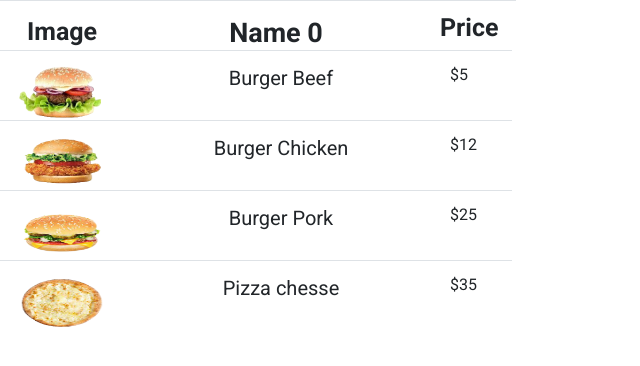
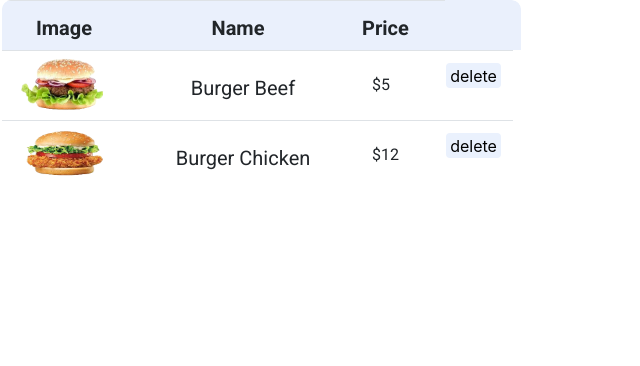
Before and after one commit to abalaz/food-angular-ui, an Angular app: page /cart in a window 1280 px wide. Shown: the top 366 px of the page, without its empty margins (0-640 px from the left). Built offline with nearby package versions, Linux system fonts and the light colour scheme.

Commit message:
delete cart

```diff
--- a/src/app/app.component.html
+++ b/src/app/app.component.html
@@ -46,7 +46,7 @@
         </div>
         <div class="store">
           <button class="fa fa-shopping-cart" (click)="navigate('cart')"></button>
-          <span class="number-item-in-cart">{{this.items}}</span>
+          <span class="number-item-in-cart">{{countNumber}}</span>
         </div>
       </div>
       <div class="bottomc-content">
--- a/src/app/app.component.ts
+++ b/src/app/app.component.ts
@@ -2,6 +2,7 @@ import { Component, OnInit } from '@angular/core';
 import { ActivatedRoute, Router } from '@angular/router';
 import { Output,EventEmitter } from '@angular/core';
 import { UserService } from './services/user.service';
+
 
 @Component({
   selector: 'app-root',
@@ -19,7 +20,6 @@ export class AppComponent implements OnInit {
   items= 0;
 
   constructor(private router:Router, public userService: UserService,private route: ActivatedRoute ){
-    this.countNumber();
   }
 
 
@@ -52,7 +52,7 @@ export class AppComponent implements OnInit {
   navigateUrl(direction: string, type: string) {
     this.router.navigate([direction], { queryParams: { categori: type }});
     this.selectedFoodType = type;
-    window.location.replace(direction);
+
   }
 
   addNewItem(value: string) {
@@ -78,13 +78,9 @@ export class AppComponent implements OnInit {
     localStorage.clear();
   }
 
-  countNumber(){
-    this.userService.listFoods.find(elm=> {
-      if(elm.check=== true){
-        length++;
-        this.items= length;
-        console.log(this.items);
-      }
-    });
+  get countNumber(){
+    const numberListOrder = this.userService.listFoods.filter(i => i.check).length;
+    console.log(numberListOrder);
+    return numberListOrder;
   }
 }
--- a/src/app/components/cart/cart.component.css
+++ b/src/app/components/cart/cart.component.css
@@ -17,6 +17,8 @@ tbody {
   overflow-y: scroll;
   height: 375px;
   width: 519px;
+  margin: 0px 0px 10px 2px;
+  border-radius: 9px;
 }
 
 ::-webkit-scrollbar {
@@ -35,23 +37,26 @@ tbody {
 
 .table-top {
   height: 50px;
+  background-color:rgb(234 240 252);
+  border-radius: 9px 9px 0px 0px;
 }
 
 .img-item-top {
   width: 100px;
   display: flex;
   justify-content: center;
+  align-items: center;
   font-weight: 600;
-  font-size: 25px;
+  font-size: 20px;
   font-family: 'Roboto', sans-serif;
 }
 
 .name-item-top {
-  width: 280px;
+  width: 200px;
   display: flex;
   justify-content: center;
   align-items: center;
-  font-size: 27px;
+  font-size: 20px;
   font-weight: 600;
   font-family: 'Roboto', sans-serif;
 }
@@ -59,10 +64,9 @@ tbody {
 .money-item-top {
   display: flex;
   font-weight: 600;
-  height: 30px;
-  width: 64px;
+  justify-content: center;
   align-items: center;
-  font-size: 25px;
+  font-size: 20px;
   font-family: 'Roboto', sans-serif;
 }
 
@@ -73,18 +77,33 @@ tbody {
 .img-item {
   width: 100px;
   height: 60px;
+  transform: translateY(-8px);
 }
 
 .name-item {
-  width: 290px;
+  width: 210px;
   text-align: center;
   font-size: 20px;
   font-family: 'Roboto', sans-serif;
+  transform: translateY(10px);
 }
 
 .money-item {
   width: 50px;
   font-family: 'Roboto', sans-serif;
+  transform: translateY(10px);
+}
+
+.delete-item{
+  border: none;
+  height: 25px;
+  width: 55px;
+  border-radius: 4px;
+  background: #eaf1fd;
+}
+
+.delete-item:focus{
+  outline: none ;
 }
 
 .hidden {
--- a/src/app/components/cart/cart.component.html
+++ b/src/app/components/cart/cart.component.html
@@ -7,12 +7,15 @@
             <p class="img-item-top ">Image</p>
           </td>
           <td>
-            <p class="name-item-top">Name {{this.items}}</p>
+            <p class="name-item-top">Name </p>
           </td>
           <td>
             <p class="money-item-top">
               Price
             </p>
+          </td>
+          <td>
+
           </td>
         </tr>
         <tr class="table-content" *ngFor="let item of listData" [ngClass]="item.check? 'show':'hidden'">
@@ -25,6 +28,9 @@
           <td>
            <p class="money-item">${{item.price}}</p>
           </td>
+          <td>
+            <button class="delete-item" (click)="delete(item.id)">delete</button>
+          </td>
         </tr>
       </tbody>
     </table>
--- a/src/app/components/cart/cart.component.ts
+++ b/src/app/components/cart/cart.component.ts
@@ -8,7 +8,6 @@ import { UserService } from 'src/app/services/user.service';
 })
 export class CartComponent implements OnInit {
   listData = [...this.userService.listFoods];
-  items=0;
 
   constructor(private userService: UserService) {
 
@@ -17,4 +16,8 @@ export class CartComponent implements OnInit {
   ngOnInit(): void {
   }
 
+  delete(i: number): void{
+    this.listData = this.userService.listFoods.filter(elm => elm.id !== i);
+    this.userService.listFoods = this.listData;
+  }
 }
--- a/src/app/services/user.service.ts
+++ b/src/app/services/user.service.ts
@@ -37,7 +37,7 @@ export class UserService {
       des: "Lorem Ipsum is simply dummy text of the printing ",
       price: "25",
       categori: "burger",
-      check:true,
+      check:false,
       bestsaler:false,
     },
     {
@@ -87,7 +87,7 @@ export class UserService {
       des: "Lorem Ipsum is simply dummy text of the printing ",
       price: "35",
       categori: "pizza",
-      check:true,
+      check:false,
       bestsaler:true,
 
     },
```
